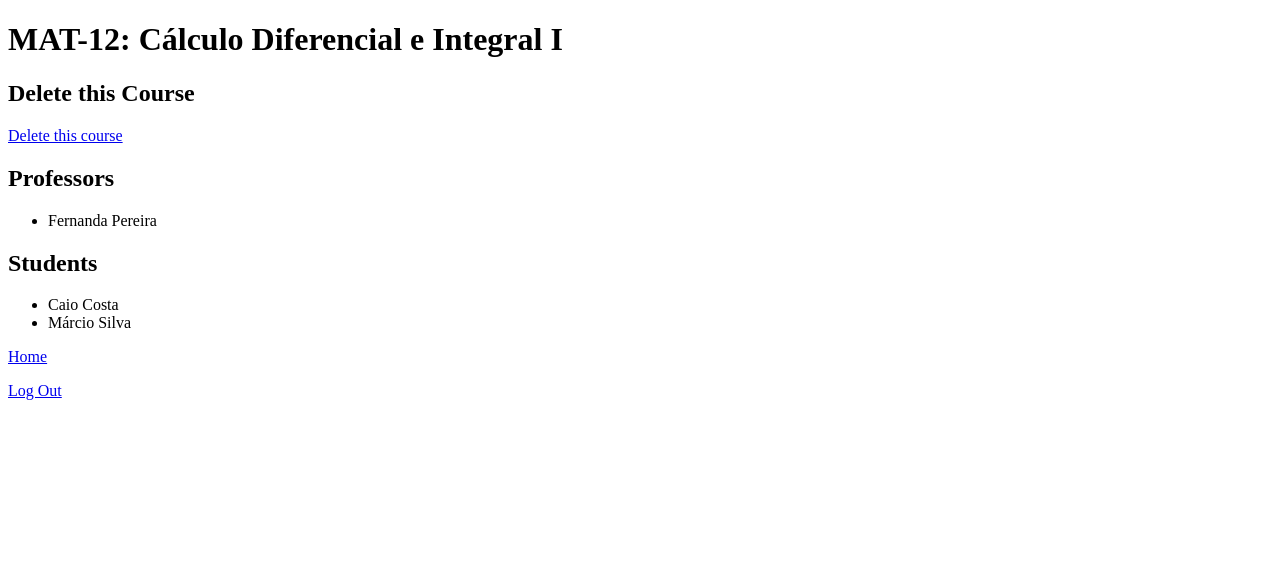
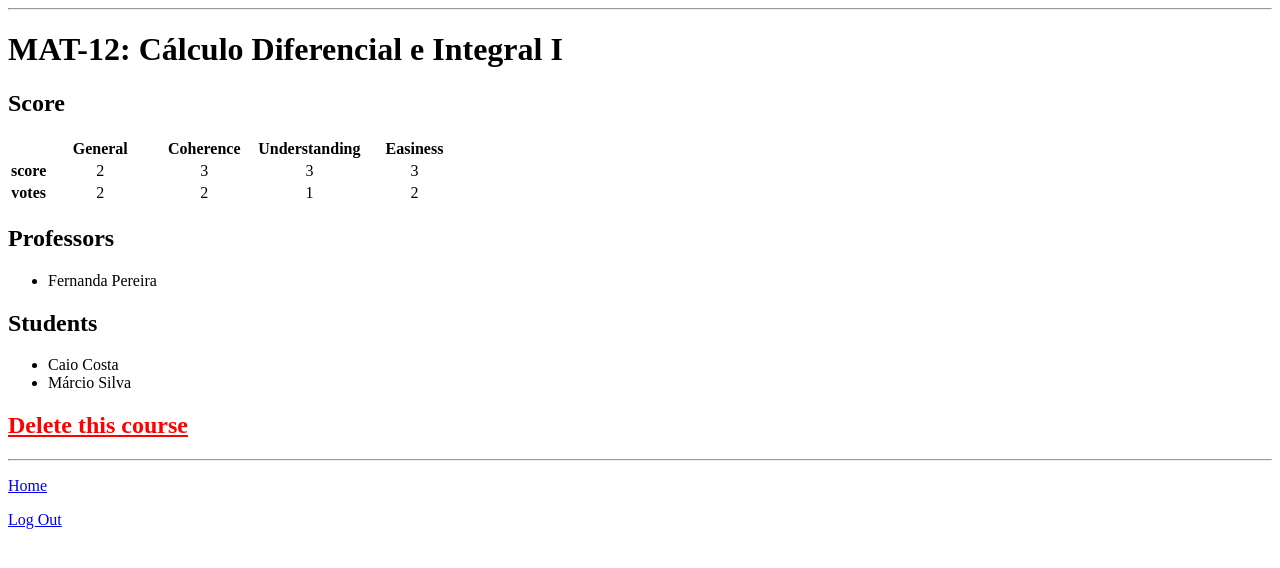
Before and after one commit to Atsocs/avalita, a Django app: page /avalita/5/ in a window 1280 px wide. Shown: the top 568 px of the page. Run offline with Django 3.2, Linux system fonts and the light colour scheme; data comes from the database, SQL or seed files in the repository; both versions use the stored data as it was after the commit.

Commit message:
professor show rating

```diff
--- a/avalita/views.py
+++ b/avalita/views.py
@@ -36,17 +36,17 @@ def course_detail(request, course_id):
     course = None
     try:
         course = Course.objects.get(pk=course_id)
+        score = get_score(course)
     except Course.DoesNotExist:
         raise Http404("Course does not exist.")
     if hasattr(request.user, 'student'):
         try:
             rating = Rating.objects.get(course__pk=course_id, student__pk=request.user.student.pk)
-            score = get_score(course)
         except Rating.DoesNotExist:
             raise Http404("Rating does not exist. Have you taken " + str(course.code) + '?')
         return render(request, 'avalita/student/course_detail.html',
                       {'course': course, 'rating': rating, 'score': score})
-    return render(request, 'avalita/professor/course_detail.html', {'course': course})
+    return render(request, 'avalita/professor/course_detail.html', {'course': course, 'score': score})
 
 
 def vote(request, rating_id):
--- a/templates/avalita/base.html
+++ b/templates/avalita/base.html
@@ -17,10 +17,12 @@
 <p>You're a professor!</p>
 {% endif %}
 {% endif %}
+<hr>
 <main>
     {% block content %}
     {% endblock %}
 </main>
+<hr>
 <p><a href="{% url 'index' %}">Home</a></p>
 <p><a href="{% url 'logout' %}">Log Out</a></p>
 </body>
--- a/templates/avalita/professor/course_detail.html
+++ b/templates/avalita/professor/course_detail.html
@@ -4,8 +4,31 @@
 
 {% block content %}
 <h1>{{ course.code }}: {{course.title}}</h1>
-<h2>Delete this Course</h2>
-<p><a href="{% url 'delete_course' course.id %}">Delete this course</a></p>
+
+<h2>Score</h2>
+<table>
+    <tr>
+        <th></th>
+        <th scope="col">General</th>
+        <th scope="col">Coherence</th>
+        <th scope="col">Understanding</th>
+        <th scope="col">Easiness</th>
+    </tr>
+    <tr>
+        <th scope="row">score</th>
+        <td>{{ score.0.0 }}</td>
+        <td>{{ score.1.0 }}</td>
+        <td>{{ score.2.0 }}</td>
+        <td>{{ score.3.0 }}</td>
+    </tr>
+    <tr>
+        <th scope="row">votes</th>
+        <td>{{ score.0.1 }}</td>
+        <td>{{ score.1.1 }}</td>
+        <td>{{ score.2.1 }}</td>
+        <td>{{ score.3.1 }}</td>
+    </tr>
+</table>
 
 <h2>Professors</h2>
 <ul>
@@ -21,4 +44,12 @@
     {% endfor %}
 </ul>
 
+<h2><a style="color:red" href="{% url 'delete_course' course.id %}">Delete this course</a></h2>
+
+<style>
+    td {
+        text-align:center;
+        width:100px;
+    }
+</style>
 {% endblock %}
```
Also changed, not shown: db.sqlite3.
